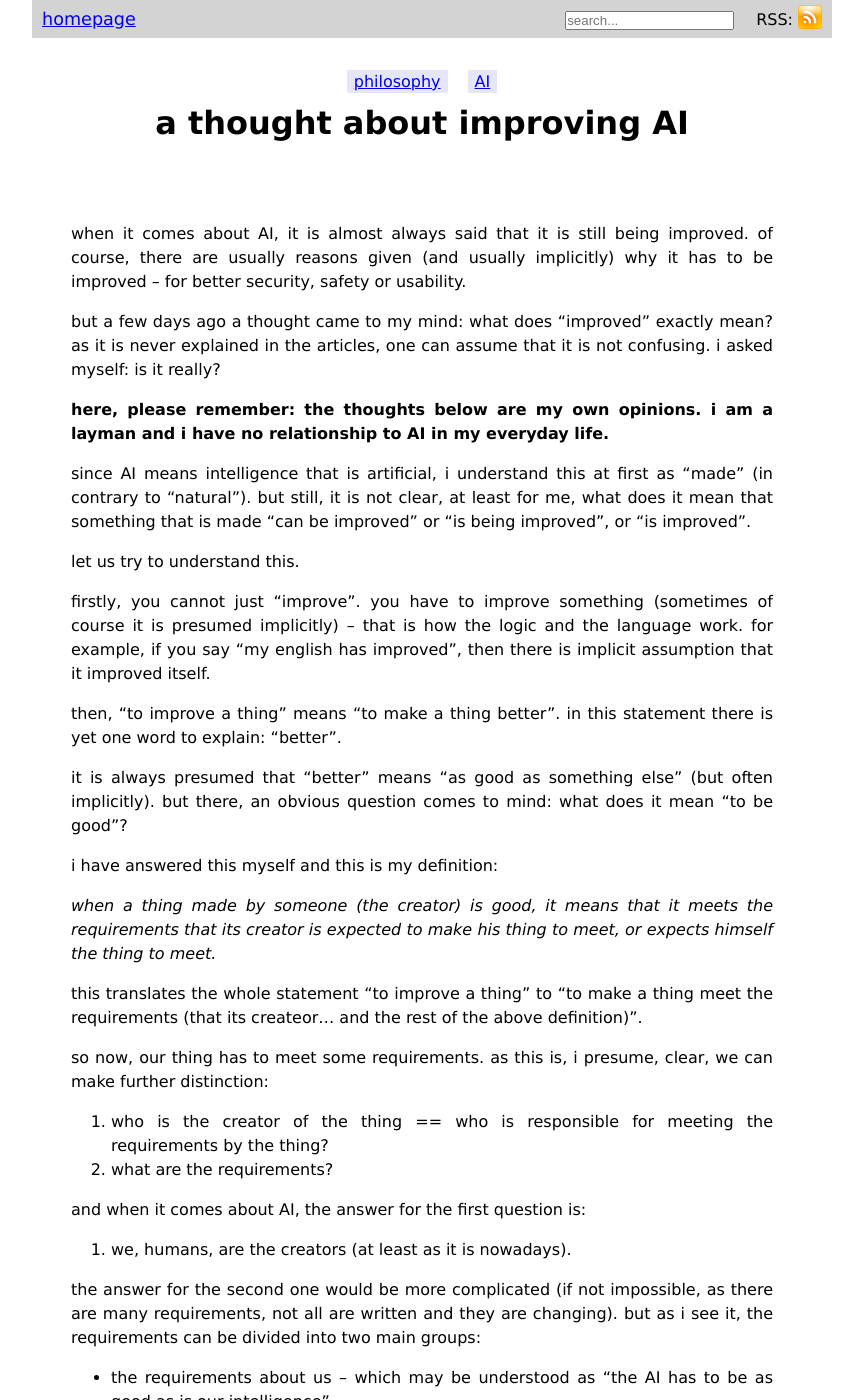
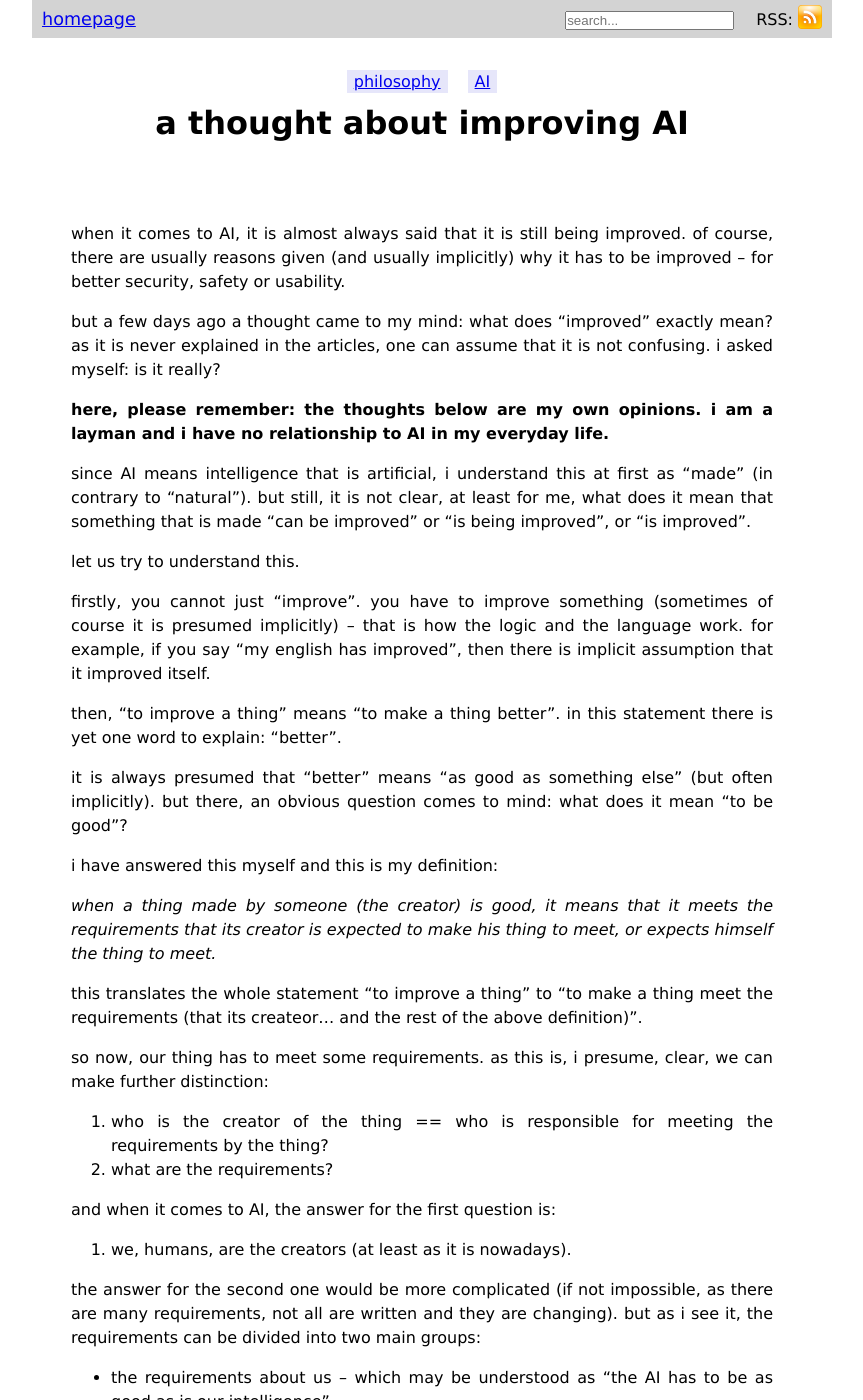
Before and after one commit to DevSilv/ARCHIVED-varts-plain-css, a Jekyll site: the page built from _posts/2018/07/28/2018-07-28-a-thought-about-ai-improvement.md, in a window 1280 px wide and 1400 px high. Shown: the whole window, without its empty margins (208-1071 px from the left). Built offline with Jekyll 4.4.1, drawn with Linux system fonts in a browser that asks for light colours; some of the changed text lies outside the part shown.

Commit message:
correct mistakes

```diff
--- a/_posts/2018/07/28/2018-07-28-a-thought-about-ai-improvement.md
+++ b/_posts/2018/07/28/2018-07-28-a-thought-about-ai-improvement.md
@@ -5,7 +5,7 @@
 tags: philosophy AI
 ---
 
-when it comes about AI, it is almost always said that it is still being improved. of course, there are usually reasons given (and usually implicitly) why it has to be improved – for better security, safety or usability.
+when it comes to AI, it is almost always said that it is still being improved. of course, there are usually reasons given (and usually implicitly) why it has to be improved – for better security, safety or usability.
 
 but a few days ago a thought came to my mind: what does "improved" exactly mean? as it is never explained in the articles, one can assume that it is not confusing. i asked myself: is it really?
 
@@ -33,7 +33,7 @@
 1. who is the creator of the thing == who is responsible for meeting the requirements by the thing?
 2. what are the requirements?
 
-and when it comes about AI, the answer for the first question is:
+and when it comes to AI, the answer for the first question is:
 
 1. we, humans, are the creators (at least as it is nowadays).
 
```
Also changed, not shown: other parts of _posts/2018/07/28/2018-07-28-a-thought-about-ai-improvement.md (+1 -1 lines).
